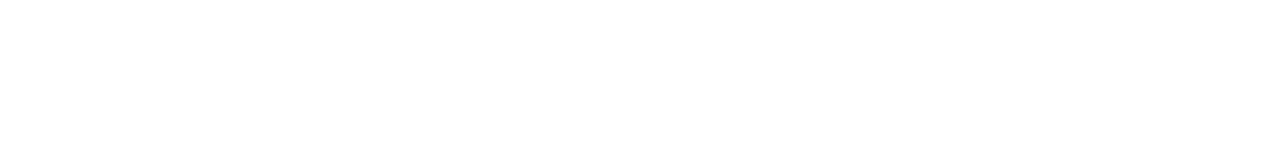
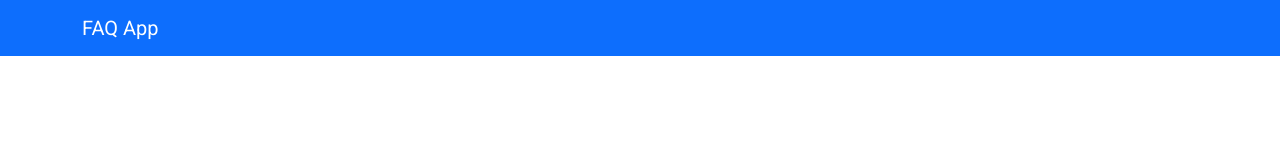
Before and after one commit to supermanshuvo/my_faq-app, a plain HTML site: page index.html in a window 1280 px wide. Drawn offline with nearby package versions, Linux system fonts and the light colour scheme.

Commit message:
Create nav and set form area

```diff
--- a/index.html
+++ b/index.html
@@ -12,7 +12,19 @@
 
 </head>
 <body>
-    <!-- Option 1: Bootstrap Bundle with Popper -->
+    <!-- Navbar Area Start -->
+    <nav class="navbar navbar-dark bg-primary">
+        <div class="container">
+        <a class="navbar-brand">FAQ App</a>
+        <!-- <form class="d-flex">
+            <input class="form-control me-2" type="search" id="search" placeholder="Search" aria-label="Search">
+        </form> -->
+        </div>
+    </nav>
+    <!-- Navbar Area End -->
+    <!-- FAQ INPUT FORM  START -->
+    <!-- FAQ INPUT FORM  END   -->
+    <!-- JS FILE -->
     <script src="https://cdn.jsdelivr.net/npm/bootstrap@5.1.0/dist/js/bootstrap.bundle.min.js"></script>
     <script src="js/myjs.js"></script>
 </body>
```
